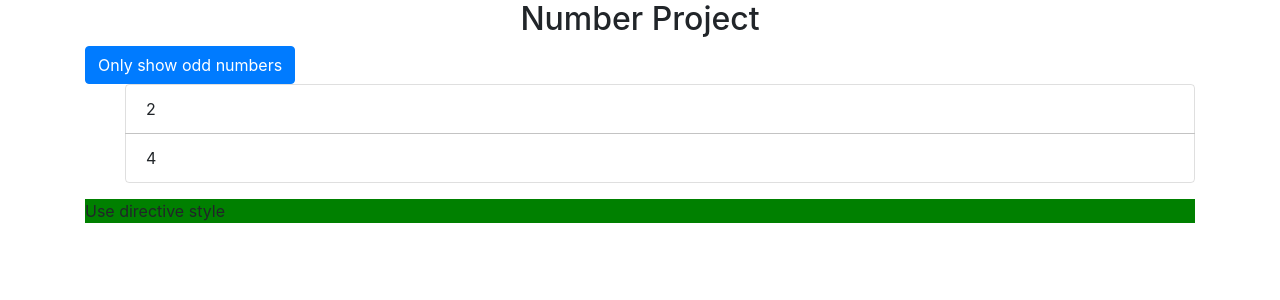
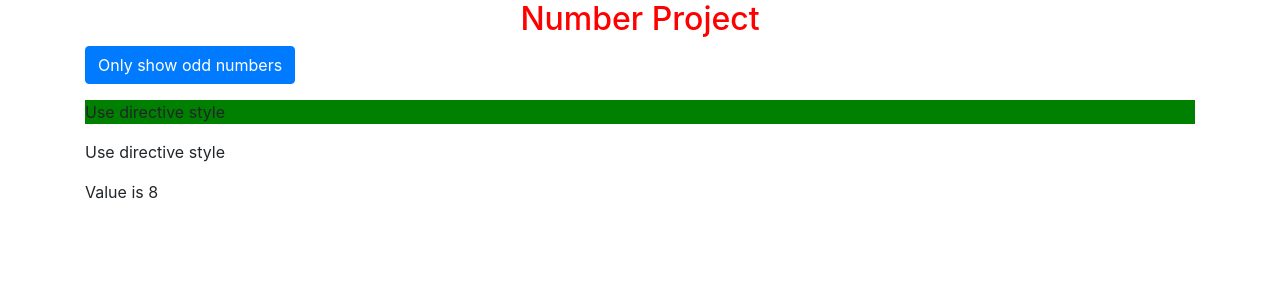
Before and after one commit to SmachuloTetiana/numberProject, an Angular app: page / in a window 1280 px wide. Shown: the top 300 px of the page. Built offline with nearby package versions, Linux system fonts and the light colour scheme.

Commit message:
directive commit

```diff
--- a/src/app/app.component.css
+++ b/src/app/app.component.css
@@ -3,3 +3,7 @@
 .odd {
     color: #FFF;
 }
+
+.red {
+    color: #f00;
+}
--- a/src/app/app.component.html
+++ b/src/app/app.component.html
@@ -1,7 +1,9 @@
 <div class="container">
   <div class="row">
     <div class="col-12">
-        <h2 align="center">Number Project</h2>
+        <h2
+          align="center"
+          [ngClass]="'red'">Number Project</h2>
         <button
           class="btn btn-primary"
           (click)="onlyOdd = !onlyOdd">Only show odd numbers</button>
@@ -21,7 +23,7 @@
             </li>
           </div>
 
-          <div *ngIf="!onlyOdd">
+          <!-- <div *ngIf="!onlyOdd">
             <li
               class="list-group-item"
               [ngClass]="{odd: even % 2 !== 0}"
@@ -29,10 +31,30 @@
               *ngFor="let even of evenNumbers">
               {{ even }}
             </li>
-          </div>
+          </div>           -->
+
+          <!-- <div *appUnLess="onlyOdd">
+            <li
+              class="list-group-item"
+              [ngClass]="{odd: even % 2 !== 0}"
+              [ngStyle]="{backgroundColor: even % 2 !== 0 ? 'gray' : 'transparent'}"
+              *ngFor="let even of evenNumbers">
+              {{ even }}
+            </li>
+          </div>  -->
+
         </ul>
 
         <p appBasicHighlight>Use directive style</p>
+        <p appBetterHighlight [activeColor]="'purple'" [defaultColor]="'green'">Use directive style</p>
+
+        <div [ngSwitch]="value">
+          <p *ngSwitchCase="5">Value is 5</p>
+          <p *ngSwitchCase="10">Value is 10</p>
+          <p *ngSwitchCase="8">Value is 8</p>
+          <p *ngSwitchDefault>Value is not search</p>
+        </div>
+
     </div>
   </div>
 </div>
--- a/src/app/app.component.ts
+++ b/src/app/app.component.ts
@@ -12,4 +12,5 @@ export class AppComponent {
   oddNumbers = [1, 3, 5];
   evenNumbers = [2, 4];
   onlyOdd = false;
+  value = 8;
 }
--- a/src/app/app.module.ts
+++ b/src/app/app.module.ts
@@ -3,12 +3,16 @@ import { NgModule } from '@angular/core';
 import { BasicHighlightDirective } from './basic-highlight/basic-highlight.directive';
 
 import { AppComponent } from './app.component';
+import { BetterHighlightDirective } from './better-highlight/better-highlight.directive';
+import { UnlessDirective } from './unless/unless.directive';
 
 
 @NgModule({
   declarations: [
     AppComponent,
-    BasicHighlightDirective
+    BasicHighlightDirective,
+    BetterHighlightDirective,
+    UnlessDirective
   ],
   imports: [
     BrowserModule
--- /dev/null
+++ b/src/app/better-highlight/better-highlight.directive.ts
@@ -0,0 +1,31 @@
+import { Directive , OnInit, ElementRef, Renderer2, HostListener, HostBinding, Input} from '@angular/core';
+
+@Directive({
+  selector: '[appBetterHighlight]'
+})
+export class BetterHighlightDirective {
+
+  @Input() defaultColor: string = 'transparent';
+  @Input() activeColor: string = 'yellow';
+
+  @HostBinding('style.backgroundColor') backgroundColor: string;
+
+  constructor(private elRef: ElementRef, private renderer: Renderer2) { }
+
+  ngOnInit() {
+    this.renderer.setStyle(this.elRef.nativeElement, 'background-color', 'blue');
+  }
+
+  @HostListener('mouseenter') mouseover(eventData: Event) {
+    this.renderer.setStyle(this.elRef.nativeElement, 'color', 'white');
+    this.backgroundColor = 'red';
+    this.backgroundColor = this.activeColor;
+  }
+
+  @HostListener('mouseleave') mouseleave(eventData: Event) {
+    this.renderer.setStyle(this.elRef.nativeElement, 'color', 'black');
+    this.backgroundColor = 'transparent';
+    this.backgroundColor = this.defaultColor;
+  }
+
+}
--- /dev/null
+++ b/src/app/unless/unless.directive.ts
@@ -0,0 +1,18 @@
+import { Directive, TemplateRef, ViewContainerRef, Input } from '@angular/core';
+
+@Directive({
+  selector: '[appUnless]'
+})
+export class UnlessDirective {
+
+  @Input() set appUnLess(condition: boolean) {
+    if (!condition){
+      this.vcRef.createEmbeddedView(this.templateRef);
+    } else {
+      this.vcRef.clear();
+    }
+  }
+
+  constructor(private templateRef: TemplateRef<any>, private vcRef: ViewContainerRef) { }
+
+}
```
